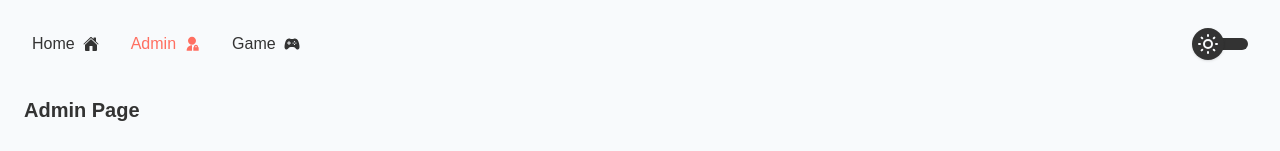
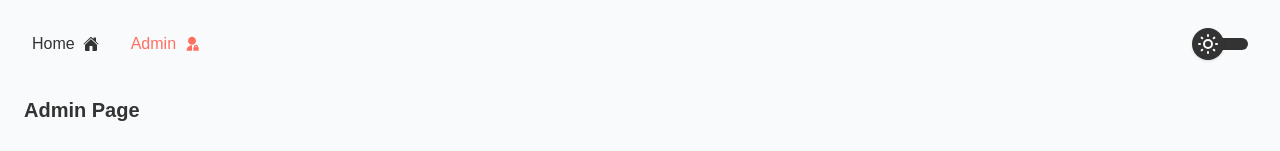
Before and after one commit to r7chardgh/teaching-app-demo, a Next.js app: page /admin in a window 1280 px wide. Shown: the top 151 px of the page. Built offline with nearby package versions, Linux system fonts and the light colour scheme; no server answers.

Commit message:
remove game nav

```diff
--- a/components/Header.tsx
+++ b/components/Header.tsx
@@ -24,8 +24,6 @@ const Header = () => {
         document.documentElement.dataset.theme = theme;
     }, [theme]);
 
-
-
     return (
         <header className='flex gap-6 justify-between w-full relative transition-all'>
             <nav className='flex gap-3 relative w-full'>
@@ -34,7 +32,6 @@ const Header = () => {
                     onClick={() => setToggleMenu(false)} className={'flex flex-col sm:flex-row gap-4 absolute z-30 sm:relative bg-background top-20 sm:top-0 w-full' + `${toggleMenu ? ' visible opacity-100' : 'opacity-0 invisible sm:visible'}`}>
                     <NavLink href='/'>Home<IoHome /></NavLink>
                     <NavLink href='/admin'>Admin<RiAdminFill /></NavLink>
-                    <NavLink href='/game'>Game<IoGameController /></NavLink>
                 </div>
             </nav>
             <button onClick={toggleTheme} className=' absolute z-30 right-0 top-3 p-2 text-2xl rounded-full cursor-pointer w-12'>
@@ -51,4 +48,3 @@ const Header = () => {
 }
 
 export default Header
-{/* <div onClick={() => setToggleMenu(false)} className={'bg-background fixed z-10 w-svw h-svh top-0 left-0 ' + `${toggleMenu ? ' visible sm:invisible' : ' invisible'}`}></div> */ }
```
